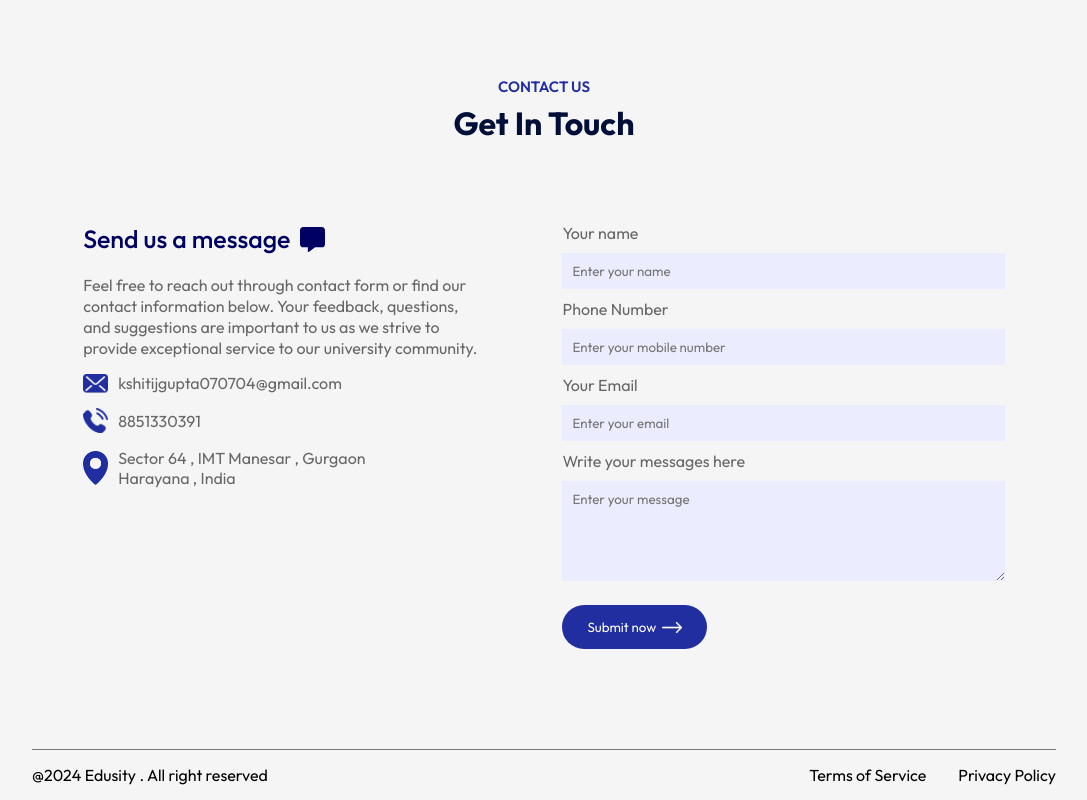
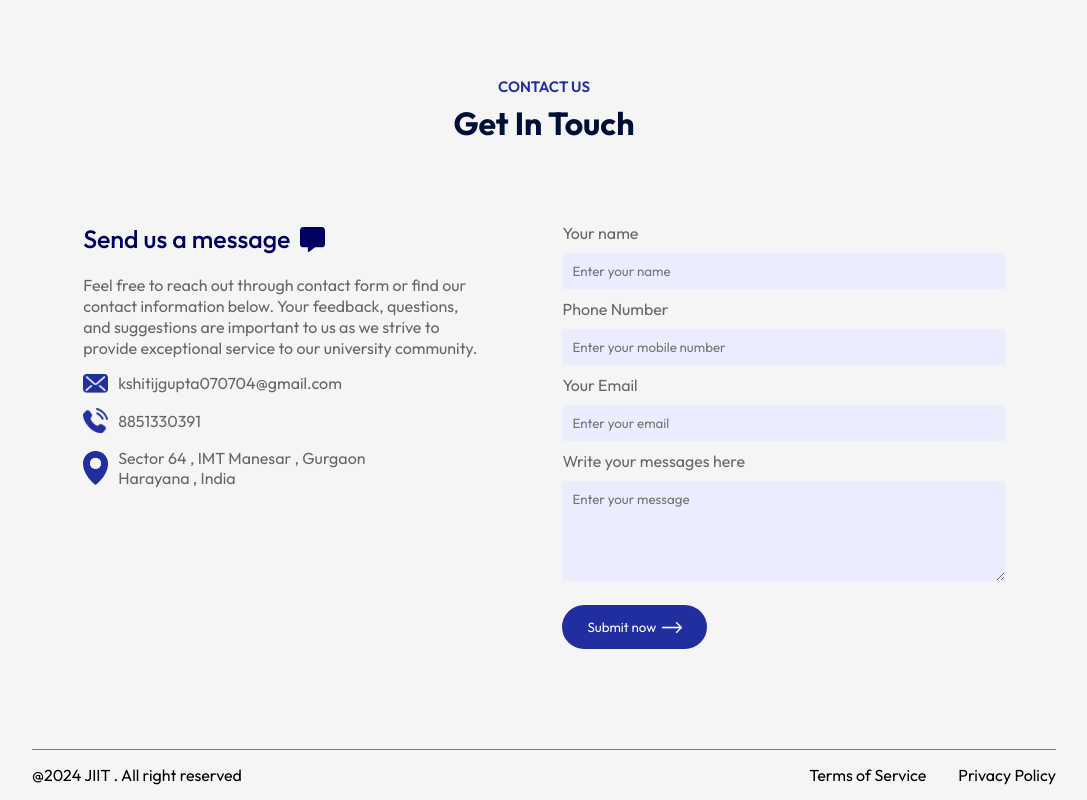
Before and after one commit to kshitijgupta0707/EduVerse, a React (Vite) app: page / in a window 1280 px wide. Shown: the part 2995-3795 px from the top of the page, without its empty margins (96-1183 px from the left). Built offline with nearby package versions, Linux system fonts and the light colour scheme.

Commit message:
fix the error in footer

```diff
--- a/index.html
+++ b/index.html
@@ -1,17 +1,11 @@
-<!doctype html>
+<!DOCTYPE html>
 <html lang="en">
   <head>
     <meta charset="UTF-8" />
- <link
-            rel="icon"
-            href=
-"./src/assets/images/logo3.png"
-            type="image/x-icon"
-        />
-
+    <link rel="icon" href="./src/assets/images/logo3.png" type="image/x-icon" />
 
     <meta name="viewport" content="width=device-width, initial-scale=1.0" />
-    <title> College Website</title>
+    <title>College Website</title>
   </head>
   <body>
     <div id="root"></div>
--- a/src/Components/Footer/Footer.jsx
+++ b/src/Components/Footer/Footer.jsx
@@ -5,7 +5,7 @@ const Footer = () => {
         <>
             <div className='footer' >
                 <p>
-                    @2024 Edusity . All right reserved
+                    @2024 JIIT . All right reserved
                 </p>
 
                 <ul>
```
